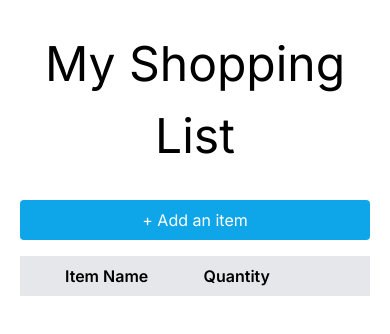
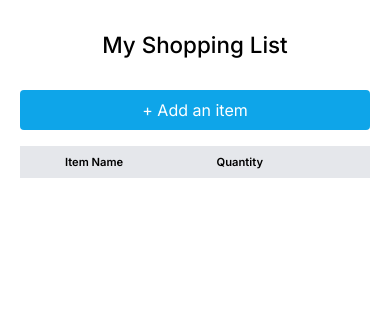
Before and after one commit to jhonpabz/shopping-list, a Next.js app: page / in a window 390 px wide. Shown: the top 334 px of the page. Built offline with nearby package versions, Linux system fonts and the light colour scheme.

Commit message:
Modify list UI.

```diff
--- a/src/app/page.tsx
+++ b/src/app/page.tsx
@@ -27,7 +27,9 @@ export default function Home() {
   return (
     <main className="w-full">
       <ListContainer>
-        <h1 className="text-center py-7 text-[3rem]">My Shopping List</h1>
+        <h1 className="text-center py-7 text-[1.4rem]  md:text-[2rem] lg:text-[3rem] font-medium">
+          My Shopping List
+        </h1>
         <BaseButton className="w-full" onClick={handleAddItem} primary>
           + Add an item
         </BaseButton>
--- a/src/components/ShoppingListHeader.tsx
+++ b/src/components/ShoppingListHeader.tsx
@@ -9,10 +9,10 @@ export default function ShoppingListHeader(
     <BaseComponentLayout {...restProps}>
       <li
         tabIndex={0}
-        className="flex justify-between my-4 py-2 gap-1 md:gap-4 bg-gray-200 font-semibold"
+        className="flex justify-between text-[0.7rem] md:text-[1rem] my-4 py-2 gap-1 md:gap-4 bg-gray-200 font-semibold"
       >
         <span className="ml-[45px] md:ml-[55px]">Item Name</span>
-        <span className="mr-[100px] sm:mr-[120px] md:mr-[142px]">Quantity</span>
+        <span className="mr-[107px] sm:mr-[120px] md:mr-[110px]">Quantity</span>
       </li>
     </BaseComponentLayout>
   );
--- a/src/components/ShoppingListItem.tsx
+++ b/src/components/ShoppingListItem.tsx
@@ -38,7 +38,11 @@ const ShoppingListItem = SortableElement(
             readOnly
           />
 
-          <BaseButton onClick={handleDelete} warning>
+          <BaseButton
+            className="!w-[20px] md:w-7"
+            onClick={handleDelete}
+            warning
+          >
             -
           </BaseButton>
         </li>
--- a/src/components/base/BaseButton.tsx
+++ b/src/components/base/BaseButton.tsx
@@ -20,7 +20,7 @@ export default function BaseButton(props: ComponentsPropsNamespace.BaseButton) {
       <button
         type={type}
         onClick={onClick}
-        className={`${backGroundClass} text-white min-w-[100px] px-5 py-2 rounded`}
+        className={`${backGroundClass} text-white min-w-[70px] px-5 py-2 rounded`}
       >
         {children}
       </button>
```
